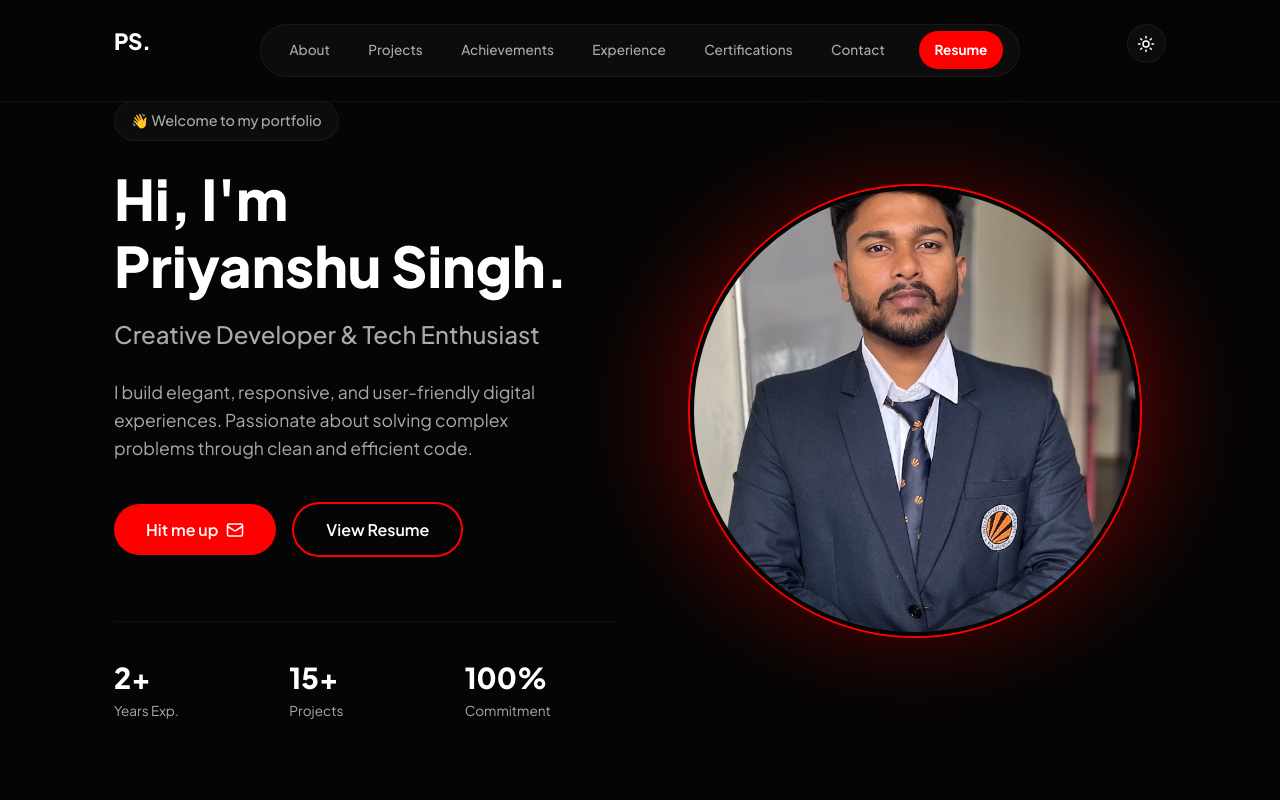
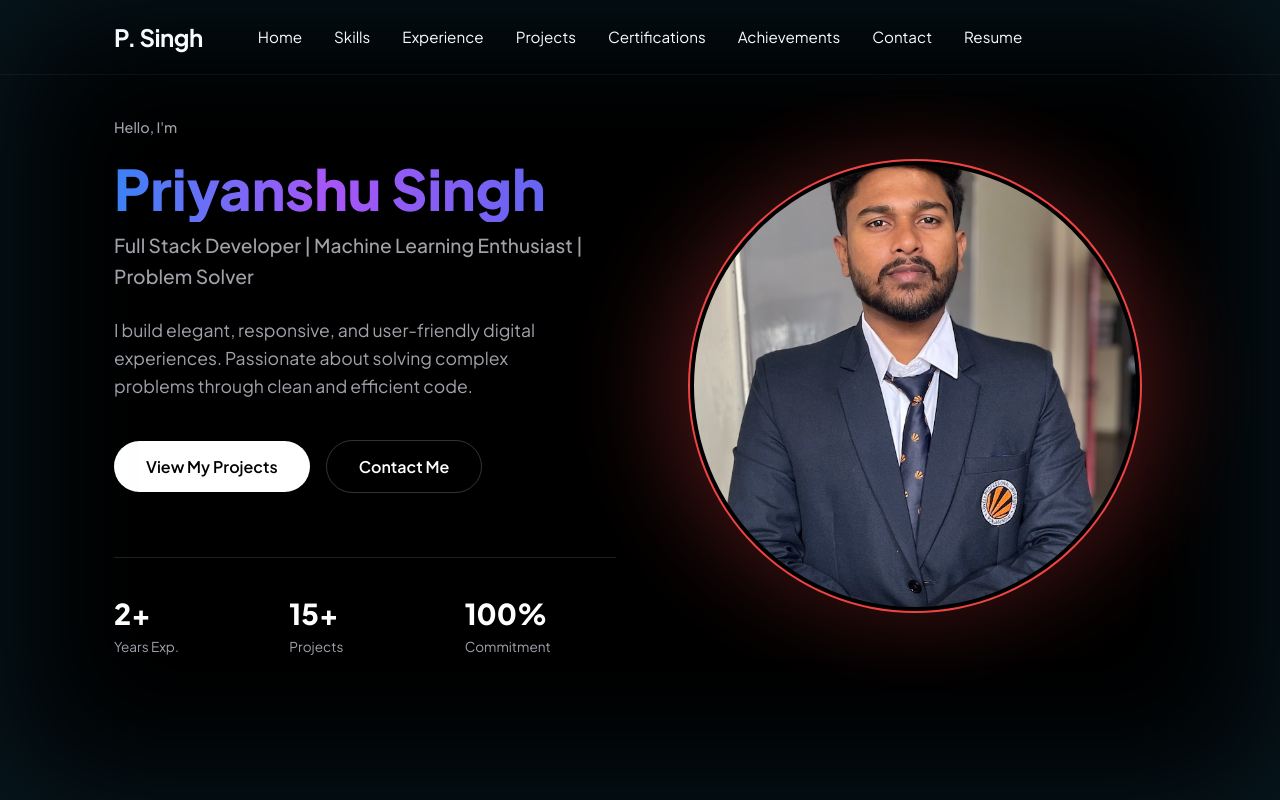
Before and after one commit to codewithrobel/portfolio, a React (Vite) app: page / in a window 1280 px wide. Shown: the top 800 px of the page. Built offline with nearby package versions, Linux system fonts and the light colour scheme.

Commit message:
Revamp design to be perfectly identically matched with awadh-website components

```diff
--- a/src/App.jsx
+++ b/src/App.jsx
@@ -8,7 +8,7 @@ import Experience from './components/Experience';
 import Achievements from './components/Achievements';
 import Projects from './components/Projects';
 import Certificates from './components/Certificates';
-import ResumeSection from './components/ResumeSection';
+import ResumeView from './components/ResumeView';
 import Contact from './components/Contact';
 import Footer from './components/Footer';
 import ParticlesBackground from './components/ParticlesBackground';
@@ -16,10 +16,10 @@ import './index.css';
 
 function App() {
   const [theme, setTheme] = useState('dark');
+  const [currentPath, setCurrentPath] = useState(window.location.hash);
   const mouseX = useMotionValue(0);
   const mouseY = useMotionValue(0);
 
-  // Smooth springs for a fluid, laggy trailing parallax feeling
   const smoothX = useSpring(mouseX, { stiffness: 50, damping: 20 });
   const smoothY = useSpring(mouseY, { stiffness: 50, damping: 20 });
 
@@ -28,29 +28,34 @@ function App() {
   }, [theme]);
 
   useEffect(() => {
+    const onHashChange = () => setCurrentPath(window.location.hash);
+    window.addEventListener('hashchange', onHashChange);
+    return () => window.removeEventListener('hashchange', onHashChange);
+  }, []);
+
+  useEffect(() => {
     const handleMouseMove = (e) => {
-      // Calculate how far the mouse is from the center of the screen
-      const xOffset = (e.clientX / window.innerWidth - 0.5) * -30; // 30px max movement
+      const xOffset = (e.clientX / window.innerWidth - 0.5) * -30;
       const yOffset = (e.clientY / window.innerHeight - 0.5) * -30;
       mouseX.set(xOffset);
       mouseY.set(yOffset);
     };
-
     window.addEventListener('mousemove', handleMouseMove);
     return () => window.removeEventListener('mousemove', handleMouseMove);
   }, [mouseX, mouseY]);
 
-  const toggleTheme = () => {
-    setTheme(theme === 'dark' ? 'light' : 'dark');
-  };
+  const toggleTheme = () => setTheme(theme === 'dark' ? 'light' : 'dark');
 
   return (
     <>
-      <Navbar theme={theme} toggleTheme={toggleTheme} />
+      <Navbar theme={theme} toggleTheme={toggleTheme} currentPath={currentPath} />
       <div style={{ position: 'fixed', top: 0, left: 0, width: '100vw', height: '100vh', zIndex: -1 }}>
         <ParticlesBackground theme={theme} />
       </div>
 
+      {currentPath === '#resume' ? (
+          <ResumeView />
+      ) : (
           <motion.main
             style={{ x: smoothX, y: smoothY }}
             transition={{ type: "spring", stiffness: 100, damping: 30 }}
@@ -62,9 +67,9 @@ function App() {
             <Achievements />
             <Projects />
             <Certificates />
-        <ResumeSection />
             <Contact />
           </motion.main>
+      )}
       <Footer />
     </>
   );
--- a/src/components/Hero.jsx
+++ b/src/components/Hero.jsx
@@ -10,26 +10,25 @@ const Hero = () => {
            animate={{ opacity: 1, y: 0 }}
            transition={{ duration: 0.6 }}
         >
-          <div style={{ display: 'inline-block', padding: '0.5rem 1rem', background: 'var(--glass-bg)', border: '1px solid var(--glass-border)', borderRadius: '999px', marginBottom: '1.5rem', color: 'var(--text-secondary)', fontSize: '0.9rem', fontWeight: 500 }}>
-            👋 Welcome to my portfolio
+          <div style={{ display: 'inline-block', padding: '0', marginBottom: '1rem', color: 'var(--text-secondary)', fontSize: '0.9rem', fontWeight: 500 }}>
+            Hello, I'm
           </div>
-          <h1 style={{ fontSize: '3.5rem', fontWeight: 800, lineHeight: 1.2, marginBottom: '1rem', color: 'var(--text-primary)' }}>
-            Hi, I'm <br/>
-            <span className="accent">Priyanshu Singh.</span>
+          <h1 style={{ fontSize: '3.5rem', fontWeight: 800, lineHeight: 1.2, marginBottom: '0.5rem', color: 'var(--text-primary)' }}>
+            <span style={{ background: 'linear-gradient(to right, #3b82f6, #a855f7, #6366f1)', WebkitBackgroundClip: 'text', WebkitTextFillColor: 'transparent', display: 'inline-block' }}>Priyanshu Singh</span>
           </h1>
-          <h2 style={{ fontSize: '1.5rem', fontWeight: 500, color: 'var(--text-secondary)', marginBottom: '1.5rem' }}>
-            Creative Developer & Tech Enthusiast
+          <h2 style={{ fontSize: '1.2rem', fontWeight: 500, color: 'var(--text-secondary)', marginBottom: '1.5rem' }}>
+            Full Stack Developer | Machine Learning Enthusiast | Problem Solver
           </h2>
           <p style={{ fontSize: '1.1rem', color: 'var(--text-secondary)', marginBottom: '2.5rem', lineHeight: 1.6, maxWidth: '90%' }}>
             I build elegant, responsive, and user-friendly digital experiences. Passionate about solving complex problems through clean and efficient code.
           </p>
 
           <div style={{ display: 'flex', gap: '1rem', alignItems: 'center', flexWrap: 'wrap' }}>
-            <a href="#contact" className="btn btn-primary">
-              Hit me up <Mail size={18} />
+            <a href="#projects" style={{ background: '#fff', color: '#000', padding: '0.8rem 2rem', borderRadius: '999px', fontWeight: 600, transition: 'transform 0.3s' }} onMouseOver={e=>e.currentTarget.style.transform='scale(1.05)'} onMouseOut={e=>e.currentTarget.style.transform='scale(1)'}>
+              View My Projects
             </a>
-            <a href="#resume" className="btn btn-outline">
-              View Resume
+            <a href="#contact" style={{ background: 'transparent', color: '#fff', padding: '0.8rem 2rem', borderRadius: '999px', border: '1px solid rgba(255,255,255,0.2)', fontWeight: 600, transition: 'all 0.3s' }} onMouseOver={e=>{e.currentTarget.style.background='rgba(255,255,255,0.1)'; e.currentTarget.style.transform='scale(1.05)'}} onMouseOut={e=>{e.currentTarget.style.background='transparent'; e.currentTarget.style.transform='scale(1)'}}>
+              Contact Me
             </a>
           </div>
 
--- a/src/components/Navbar.jsx
+++ b/src/components/Navbar.jsx
@@ -1,8 +1,7 @@
+import { useState, useEffect } from 'react';
 import { motion } from 'framer-motion';
-import { Moon, Sun } from 'lucide-react';
-import { useState, useEffect } from 'react';
 
-const Navbar = ({ theme, toggleTheme }) => {
+const Navbar = ({ theme, toggleTheme, currentPath }) => {
     const [scrolled, setScrolled] = useState(false);
 
     useEffect(() => {
@@ -20,108 +19,75 @@ const Navbar = ({ theme, toggleTheme }) => {
             width: '100%',
             zIndex: 100,
             padding: scrolled ? '1rem 0' : '1.5rem 0',
-            transition: 'padding 0.3s ease'
+            transition: 'padding 0.3s ease',
+            borderBottom: '1px solid rgba(255,255,255,0.05)',
+            background: 'rgba(0,0,0,0.5)',
+            backdropFilter: 'blur(20px)'
         }}>
-            <div className="container" style={{ display: 'flex', justifyContent: 'center', position: 'relative' }}>
+            <div className="container" style={{ display: 'flex', justifyContent: 'center', position: 'relative', alignItems: 'center' }}>
 
                 <motion.div
                     initial={{ opacity: 0, x: -20 }}
                     animate={{ opacity: 1, x: 0 }}
-                    style={{ position: 'absolute', left: '1.5rem', fontWeight: 800, fontSize: '1.4rem', color: 'var(--text-primary)', letterSpacing: '-0.5px' }}
+                    style={{ position: 'absolute', left: '1.5rem', fontWeight: 700, fontSize: '1.5rem', color: 'var(--text-primary)', letterSpacing: '-0.5px' }}
                 >
-                    PS.
+                    P. Singh
                 </motion.div>
 
-                {/* Centered nav links */}
                 <motion.ul
                     initial={{ opacity: 0, y: -10 }}
                     animate={{ opacity: 1, y: 0 }}
                     style={{
                         display: 'flex',
-                        gap: '0.8rem',
+                        gap: '2rem',
                         margin: 0,
-                        padding: '0.4rem 1rem',
+                        padding: '0',
                         alignItems: 'center',
-                        background: 'var(--glass-bg)',
-                        border: '1px solid var(--glass-border)',
-                        borderRadius: '999px',
-                        backdropFilter: 'blur(16px)'
                     }}
                 >
-                    {['About', 'Projects', 'Achievements', 'Experience', 'Certifications', 'Contact'].map((item) => (
+                    {['Home', 'Skills', 'Experience', 'Projects', 'Certifications', 'Achievements', 'Contact'].map((item) => {
+                        const hrefTarget = item === 'Home' ? '#home' : `#${item.toLowerCase()}`;
+                        return (
                         <li key={item}>
                             <a
-                              href={`#${item.toLowerCase()}`}
+                              href={currentPath === '#resume' ? `/${hrefTarget}` : hrefTarget}
                               style={{
-                                  fontWeight: 500,
-                                  fontSize: '0.85rem',
-                                  color: 'var(--text-secondary)',
-                                  padding: '0.5rem 0.8rem',
-                                  borderRadius: '999px',
-                                  display: 'block',
-                                  transition: 'all 0.3s ease'
+                                  fontWeight: 400,
+                                  fontSize: '0.95rem',
+                                  color: 'var(--text-primary)',
+                                  transition: 'color 0.3s ease'
                               }}
                               onMouseOver={(e) => {
-                                e.currentTarget.style.color = 'var(--text-primary)';
-                                e.currentTarget.style.background = 'rgba(56,189,248,0.1)';
+                                e.currentTarget.style.color = 'var(--accent-color)';
                               }}
                               onMouseOut={(e) => {
-                                e.currentTarget.style.color = 'var(--text-secondary)';
-                                e.currentTarget.style.background = 'transparent';
+                                e.currentTarget.style.color = 'var(--text-primary)';
                               }}
                             >
                                 {item}
                             </a>
                         </li>
-                    ))}
+                    )})}
                     <li>
                         <a
                             href="#resume"
                             style={{
-                                fontWeight: 700,
-                                fontSize: '0.85rem',
-                                color: 'var(--text-primary)',
-                                background: 'var(--accent-color)',
-                                padding: '0.5rem 1rem',
-                                borderRadius: '999px',
-                                display: 'block',
-                                marginLeft: '0.5rem',
-                                transition: 'all 0.3s ease'
+                                fontWeight: 400,
+                                fontSize: '0.95rem',
+                                color: currentPath === '#resume' ? 'var(--accent-color)' : 'var(--text-primary)',
+                                transition: 'color 0.3s ease'
                             }}
                             onMouseOver={(e) => {
-                                e.currentTarget.style.transform = 'scale(1.05)';
+                                e.currentTarget.style.color = 'var(--accent-color)';
                             }}
                             onMouseOut={(e) => {
-                                e.currentTarget.style.transform = 'scale(1)';
+                                e.currentTarget.style.color = currentPath === '#resume' ? 'var(--accent-color)' : 'var(--text-primary)';
                             }}
                         >
                             Resume
                         </a>
                     </li>
                 </motion.ul>
-
-                <motion.div
-                    initial={{ opacity: 0, x: 20 }}
-                    animate={{ opacity: 1, x: 0 }}
-                    style={{ position: 'absolute', right: '1.5rem' }}
-                >
-                    <button onClick={toggleTheme} style={{
-                        background: 'var(--glass-bg)',
-                        border: '1px solid var(--glass-border)',
-                        cursor: 'pointer',
-                        color: 'var(--text-primary)',
-                        display: 'flex',
-                        alignItems: 'center',
-                        padding: '0.6rem',
-                        borderRadius: '50%',
-                        transition: 'all 0.3s ease'
-                    }}
-                    onMouseOver={(e) => e.currentTarget.style.transform = 'scale(1.1)'}
-                    onMouseOut={(e) => e.currentTarget.style.transform = 'scale(1)'}
-                    >
-                        {theme === 'dark' ? <Sun size={18} /> : <Moon size={18} />}
-                    </button>
-                </motion.div>
             </div>
         </nav>
     );
--- /dev/null
+++ b/src/components/ResumeView.jsx
@@ -0,0 +1,41 @@
+import { motion } from 'framer-motion';
+import { Download, ArrowLeft } from 'lucide-react';
+
+const ResumeView = () => {
+    return (
+        <section style={{ minHeight: '100vh', paddingTop: '100px', display: 'flex', flexDirection: 'column' }} className="container">
+            <motion.div
+                initial={{ opacity: 0, y: -20 }}
+                animate={{ opacity: 1, y: 0 }}
+                style={{ display: 'flex', justifyContent: 'space-between', alignItems: 'center', marginBottom: '2rem', padding: '0 1rem' }}
+            >
+                <a href="#home" style={{ display: 'flex', alignItems: 'center', gap: '0.5rem', color: 'var(--text-secondary)', fontSize: '1rem', fontWeight: 500, transition: 'color 0.3s' }} onMouseOver={(e) => e.currentTarget.style.color = 'var(--text-primary)'} onMouseOut={(e) => e.currentTarget.style.color = 'var(--text-secondary)'}>
+                    <ArrowLeft size={18} /> Back to Portfolio
+                </a>
+
+                <a href="/priyanshufinalcvfinalll.pdf" download="Priyanshu_Singh_Resume.pdf" className="btn btn-primary" style={{ padding: '0.8rem 1.5rem', borderRadius: '999px', fontSize: '1rem', display: 'flex', gap: '0.5rem', border: 'none' }}>
+                    <Download size={18} /> Download Resume
+                </a>
+            </motion.div>
+
+            <motion.div
+                initial={{ opacity: 0, scale: 0.98 }}
+                animate={{ opacity: 1, scale: 1 }}
+                style={{ flex: 1, width: '100%', background: '#1c1c1c', borderRadius: '16px', overflow: 'hidden', border: '1px solid #2a2a2a', marginBottom: '2rem' }}
+            >
+                <iframe
+                    src="/priyanshufinalcvfinalll.pdf"
+                    title="Resume Document"
+                    style={{
+                        width: '100%',
+                        height: '80vh',
+                        border: 'none',
+                        background: '#1c1c1c'
+                    }}
+                />
+            </motion.div>
+        </section>
+    );
+};
+
+export default ResumeView;
--- a/src/index.css
+++ b/src/index.css
@@ -2,29 +2,29 @@
 
 :root {
   --font-primary: 'Plus Jakarta Sans', sans-serif;
-  --bg-color: #050505;
+  --bg-color: #000000;
   --bg-secondary: #0a0a0a;
   --text-primary: #ffffff;
-  --text-secondary: #aaaaaa;
-  --accent-color: #ff0000;
-  --accent-hover: #cc0000;
-  --glass-bg: rgba(15, 15, 15, 0.85);
-  --glass-border: rgba(255, 255, 255, 0.05);
-  --glass-hover-bg: rgba(25, 25, 25, 0.95);
-  --nav-bg: rgba(5, 5, 5, 0.8);
+  --text-secondary: #a1a1aa;
+  --accent-color: #ef4444;
+  --accent-hover: #dc2626;
+  --glass-bg: #0a0a0a;
+  --glass-border: #1f1f1f;
+  --glass-hover-bg: #111111;
+  --nav-bg: rgba(0, 0, 0, 0.7);
 }
 
 [data-theme='light'] {
-  --bg-color: #ffffff;
-  --bg-secondary: #f4f4f5;
-  --text-primary: #09090b;
-  --text-secondary: #52525b;
+  --bg-color: #f8fafc;
+  --bg-secondary: #f1f5f9;
+  --text-primary: #0f172a;
+  --text-secondary: #475569;
   --accent-color: #ef4444;
-  --accent-hover: #b91c1c;
-  --glass-bg: rgba(255, 255, 255, 0.9);
-  --glass-border: rgba(0, 0, 0, 0.05);
-  --glass-hover-bg: rgba(244, 244, 245, 1);
-  --nav-bg: rgba(255, 255, 255, 0.9);
+  --accent-hover: #dc2626;
+  --glass-bg: #ffffff;
+  --glass-border: #e2e8f0;
+  --glass-hover-bg: #f8fafc;
+  --nav-bg: rgba(255, 255, 255, 0.8);
 }
 
 * {
@@ -41,6 +41,15 @@ body {
   transition: background-color 0.3s ease, color 0.3s ease;
   overflow-x: hidden;
   position: relative;
+}
+
+body::before {
+  content: "";
+  position: fixed;
+  inset: 0;
+  box-shadow: inset 0 0 150px rgba(56, 189, 248, 0.15);
+  pointer-events: none;
+  z-index: 9999;
 }
 
 a {
```
Lines whose indentation alone changed are shown as unchanged.
